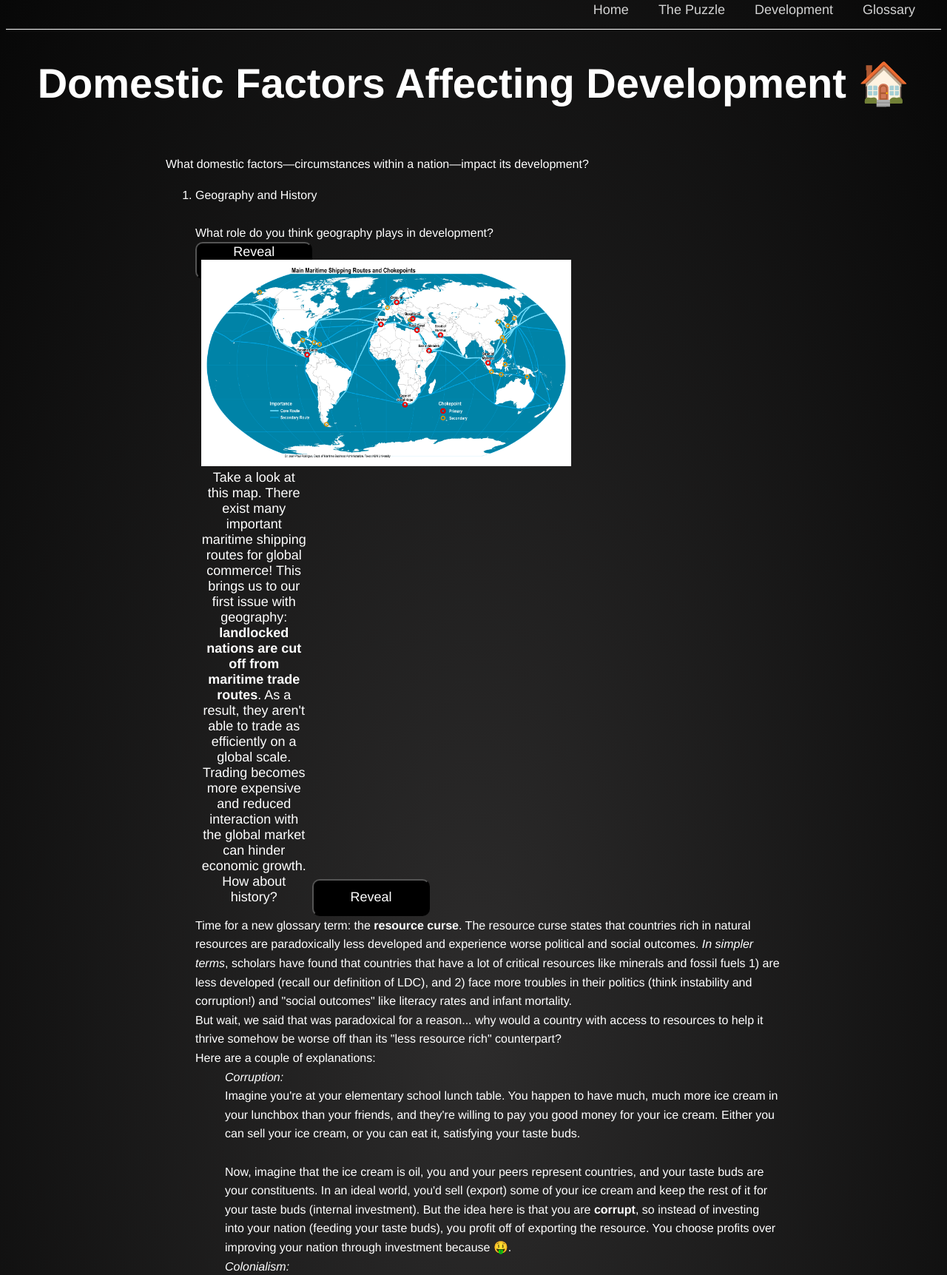
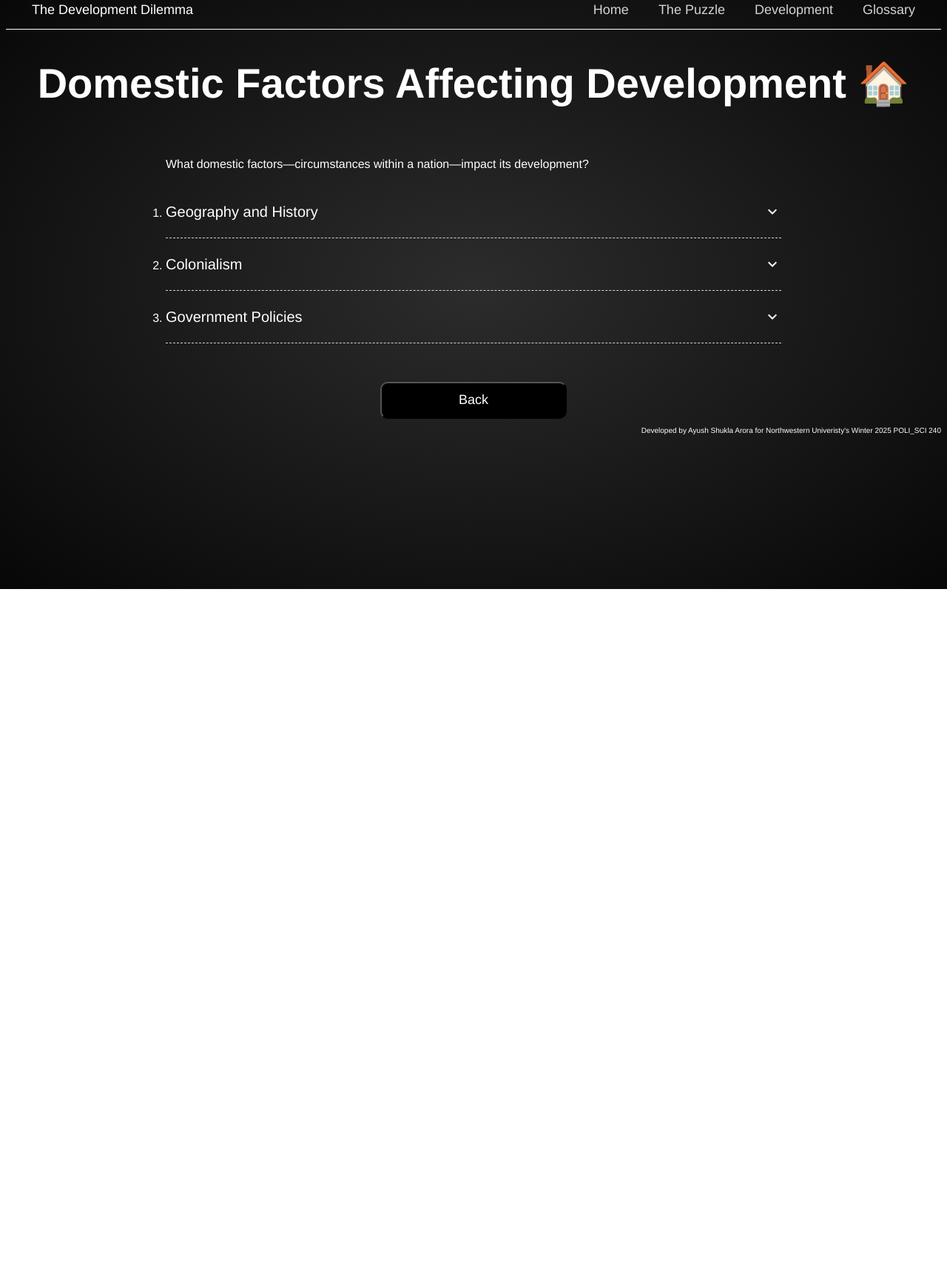
Before and after one commit to ayush-s-arora/thedevelopmentdilemma, a website: page pages/development/factors-domestic/index.html in a window 1280 px wide. Shown: the part 20-1743 px from the top of the page at 74% size. After the commit the page ends 816 px from the top, so only its background shows below. Drawn offline with nearby package versions, Linux system fonts and the light colour scheme.

Commit message:
Domestic, Intl Factors complete

```diff
--- a/header.html
+++ b/header.html
@@ -10,6 +10,7 @@
 </head>
 <body>
 <header>
+    <p class="header-title">The Development Dilemma</p>
     <p><a href='/pages/'>Home</a></p>
     <!-- <div class="dropdown"><a href='/pages/puzzle/'>The Puzzle</a>
     <div class="dropdown-content">
--- a/pages/development/factors-domestic/index.html
+++ b/pages/development/factors-domestic/index.html
@@ -30,114 +30,92 @@
 
                     <br>What domestic factors—circumstances within a nation—impact its development?
 
-                    <ol type="1">
-                        <li>Geography and History</li>
-                        <br>What role do you think geography plays in development?<br><button>Reveal</span
-                                class="button">
-                            <br><img src="/public/maritime-routes.png"
-                                alt="Main Maritime Shipping Routes and Checkpoints. Dr. Jean-Paul Rodrigue"
-                                width="500"></br>
-                            Take a look at this map. There exist many important maritime shipping routes for global
-                            commerce! This brings us to our first issue with geography: <b>landlocked nations are cut
-                                off
-                                from maritime trade routes</b>. As a result, they aren't able to trade as efficiently on
-                            a
-                            global scale. Trading becomes more expensive and reduced interaction with the global market
-                            can
-                            hinder economic growth.
-                            <br>How about history?<br><button>Reveal</button>
-                            <br>Time for a new glossary term: the <b>resource curse</b>. The resource curse states that
-                            countries rich in natural resources are paradoxically less developed and experience worse
-                            political and social outcomes. <i>In simpler terms</i>, scholars have found that countries
-                            that
-                            have a lot of critical resources like minerals and fossil fuels 1) are less developed
-                            (recall
-                            our definition of LDC), and 2) face more troubles in their politics (think instability and
-                            corruption!) and "social outcomes" like literacy rates and infant mortality.
-                            <br>But wait, we said that was paradoxical for a reason... why would a country with access
-                            to
-                            resources to help it thrive somehow be worse off than its "less resource rich" counterpart?
-                            <br>Here are a couple of explanations:
-                            <ul><i>Corruption:</i><br> Imagine you're at your elementary school lunch table. You happen
-                                to
-                                have much, much more ice cream in your lunchbox than your friends, and they're willing
-                                to
-                                pay you good money for your ice cream. Either you can sell your ice cream, or you can
-                                eat
-                                it, satisfying your taste buds.<br>
-                                <br>Now, imagine that the ice cream is oil, you and your peers represent countries, and
-                                your
-                                taste buds are your constituents. In an ideal world, you'd sell (export) some of your
-                                ice
-                                cream and keep the rest of it for your taste buds (internal investment). But the idea
-                                here
-                                is that you are <b>corrupt</b>, so instead of investing into your nation (feeding your
-                                taste
-                                buds), you profit off of exporting the resource. You choose profits over improving your
-                                nation through investment because 🤑.
-                            </ul>
-                            <ul><i>Colonialism:</i><br> Country A has an abundance of natural resources. Country B
-                                colonizes
-                                Country A. The colonists then exploit Country A's resources, often through enumeration
-                                (Country A can only trade with Country B, paying more for what they consume and less for
-                                what they sell, ultimately weakening Country A), which leaves Country A at a
-                                developmental
-                                disadvantage that makes it an LDC.</ul>
-                            <li>Colonialism</li>
-                            <br>Colonialism plays such a major role in development that it deserves a section of its
-                            own,
-                            separate from history.
-                            <ul><i>Arbitrary Borders:</i><br> Let's go back to the lunch table. About half of the table
-                                consists of your friends; you share the same hobbies, interests, and even favorite
-                                color!
-                                The other half of the table, though? They're fine, but you don't get along all that
-                                well.
-                                This arrangement is fine though. At least, it was fine until a teacher came and randomly
-                                separated your tablemates into two groups.<br>
-                                <br>In this instance, you and your peers represent, well, yourselves, your lunch table
-                                is a
-                                country, and your teacher represents a colonizing nation. The colonizing nation (your
-                                teacher) just placed arbitrary borders in your nation (lunch table), regrouping you your
-                                peers. There's now a good chance that you've been brought together with peers you don't
-                                get
-                                along with, and the strength your existing friend group had is now diminished because
-                                you're
-                                divided. This leads to conflict. In international relations, if there are ethnic
-                                differences
-                                between the divided individuals, the division yields <i>ethnic conflict</i>, hindering
-                                or
-                                even reversing development through the struggles that come with conflict.
-                            </ul>
-                            <ul><i>Local Climate:</i><br>Place matters. <br> Colonies with <i>tropical climates</i>
-                                often
-                                suffered from poor soil and disease, resulting in difficulties or death among colonists.
-                                As
-                                a result, the colonists didn't move to the colonies and instead exploited them for their
-                                resources from afar. This situation is called <b>extraction</b>.
-                                <br>In contrast, a colony with a more hospitable climate attracted colonists who still
-                                exploited the colonized nation. This exploitation was paired with long-term arrangements
-                                to
-                                live in the colony (<b>movement</b>), though, resulting in less extractive economies and
-                                potentially setting the colony up for long-term economic success.
-                            </ul>
-                            <li>Government Policies</li>
-                            Government policies play a role in development, too!<br>More specifically, policies that
+                    <ol type="1" class="expandable-list numbered">
+                            <li class="expandable-list-tab">
+                              <div class="expandable-list-item">
+                                Geography and History
+                                <span class="material-icons">keyboard_arrow_down</span>
+                              </div>
+                              <ul class="expandable-list-content">
+                                <li>
+                                  <u>What role do you think geography plays in development?</u><br>
+                                    <span><img src="/public/maritime-routes.png" alt="Main Maritime Shipping Routes and Checkpoints. Dr. Jean-Paul Rodrigue" width="400">
+                                        <br>
+                                        Take a look at this map. There exist many important maritime shipping routes for global commerce! This brings us to our first issue with geography: <b>landlocked nations are cut off from maritime trade routes</b>. As a result, they aren't able to trade as efficiently on a global scale. Trading becomes more expensive and reduced interaction with the global market can hinder economic growth.
+                                    </span>
+                                </span>
+                                </li>
+                                <br>
+                                <li>
+                                  <u>How about history?</u><br>
+                                    <span>Time for a new glossary term: the <b>resource curse</b>. The resource curse states that countries rich in natural resources are paradoxically less developed and experience worse political and social outcomes. <i>In simpler terms</i>, scholars have found that countries that have a lot of critical resources like minerals and fossil fuels 1) are less developed (recall our definition of LDC), and 2) face more troubles in their politics (think instability and corruption!) and "social outcomes" like literacy rates and infant mortality.
+                                        <br><br>
+                                        But wait, we said that was paradoxical for a reason... why would a country with access to resources to help it thrive somehow be worse off than its "less resource rich" counterpart?
+                                        <br><br>
+                                        Here are a couple of explanations:
+                                        <ul>
+                                          <li>
+                                            <i>Corruption:</i><br>
+                                            Imagine you're at your elementary school lunch table. You happen to have much, much more ice cream in your lunchbox than your friends, and they're willing to pay you good money for your ice cream. Either you can sell your ice cream, or you can eat it, satisfying your taste buds.<br>
+                                            <br>
+                                            Now, imagine that the ice cream is oil, you and your peers represent countries, and your taste buds are your constituents. In an ideal world, you'd sell (export) some of your ice cream and keep the rest of it for your taste buds (internal investment). But the idea here is that you are <b>corrupt</b>, so instead of investing into your nation (feeding your taste buds), you profit off of exporting the resource. You choose profits over improving your nation through investment because 🤑.
+                                          </li>
+                                          <li>
+                                            <i>Colonialism:</i><br>
+                                            Country A has an abundance of natural resources. Country B colonizes Country A. The colonists then exploit Country A's resources, often through enumeration (Country A can only trade with Country B, paying more for what they consume and less for what they sell, ultimately weakening Country A), which leaves Country A at a developmental disadvantage that makes it an LDC.
+                                          </li>
+                                        </ul></span>
+                                    </span>
+                                </span>
+
+                                </li>
+                              </ul>
+                            </li>
+                                <li class="expandable-list-tab">
+                                  <div class="expandable-list-item">
+                                    Colonialism
+                                    <span class="material-icons">keyboard_arrow_down</span>
+                                  </div>
+                                  <ul class="expandable-list-content">
+                                      Colonialism plays <i>such</i> a major role in development that it deserves a section of its own, separate from history.
+                                    <li>
+                                      <u>Arbitrary Borders:</u><br>
+                                      Let's go back to the lunch table. About half of the table consists of your friends; you share the same hobbies, interests, and even favorite color! The other half of the table, though? They're fine, but you don't get along all that well. This arrangement is fine though. At least, it was fine until a teacher came and randomly separated your tablemates into two groups.<br>
+                                      <br>
+                                      In this instance, you and your peers represent, well, yourselves, your lunch table is a country, and your teacher represents a colonizing nation. The colonizing nation (your teacher) just placed arbitrary borders in your nation (lunch table), regrouping you and your peers. There's now a good chance that you've been brought together with peers you don't get along with, and the strength your existing friend group had is now diminished because you're divided. This leads to conflict. In international relations, if there are ethnic differences between the divided individuals, the division yields <i>ethnic conflict</i>, hindering or even reversing development through the struggles that come with conflict.
+                                    </li>
+                                    <li>
+                                      <u>Local Climate:</u><br>
+                                      Place matters.<br><br>
+                                      Colonies with <i>tropical climates</i> often suffered from poor soil and disease, resulting in difficulties or death among colonists. As a result, the colonists didn't move to the colonies and instead exploited them for their resources from afar. This situation is called <b>extraction</b>.<br><br>
+                                      In contrast, a colony with a more hospitable climate attracted colonists who still exploited the colonized nation. This exploitation was paired with long-term arrangements to live in the colony (<b>movement</b>), though, resulting in less extractive economies and potentially setting the colony up for long-term economic success.
+                                    </li>
+                                  </ul>
+                                </li>
+                              </ul>
+                              <li class="expandable-list-tab">
+                                <div class="expandable-list-item">
+                                    Government Policies
+                                  <span class="material-icons">keyboard_arrow_down</span>
+                                </div>
+                                <ul class="expandable-list-content">
+                            Government policies play a role in development, too! More specifically, policies that
                             support
                             <b>infrastructure</b>, or the basic structures necessary for social activity, such as
                             transportation and telecommunications networks, and power and water supply, tend to help
                             bolster
-                            development.<br>Countries that have a reliable and dependable set of laws (<b>rule of
+                            development.<br><br>Countries that have a reliable and dependable set of laws (<b>rule of
                                 law</b>)
                             and punishments also tend to be more develpoed, as the citizens gain a sense of protection
                             from
-                            issues such as predatory business practices, furthering social and economic progress.<br>A
+                            issues such as predatory business practices, furthering social and economic progress.<br><br>A
                             country's regime type also may yield wealth differences. For instance, a democracy's
                             emphases on
                             fairness and accountability may also further progress, supporting development.
                     </ol>
                 </content>
             </div>
-            <a href="/pages/development">Back</a>
+            <br><br><button onclick="window.location.href='/pages/development'";>Back</button>
         </info>
     </div>
 </body>
--- a/style.css
+++ b/style.css
@@ -190,8 +190,8 @@ header {
   border-bottom: 1px solid;
   color: white;
   font-size: large;
-  align-items: right;
-  justify-content: right;
+  align-items: center;
+  /* justify-content: right; */
   display: flex;
 
   a {
@@ -210,6 +210,13 @@ header {
   a:hover {
     color: #fff;
     transition: color 0.3s ease;
+  }
+
+  .header-title {
+    align-items: left;
+    justify-self: left;
+    text-align: left;
+    margin-right: auto;
   }
 }
 
@@ -360,6 +367,10 @@ info {
   padding: 0;
 }
 
+.expandable-list.numbered {
+  list-style-type: decimal;
+}
+
 .expandable-list-tab {
   border-bottom: 1px dashed #d3d3d3;
 }
@@ -396,3 +407,7 @@ info {
   font-size: 16px;
   line-height: 24px;
 }
+
+.puzzle-solve {
+  text-align: center;
+}
```
Also changed, not shown: pages/development/factors-international/index.html (+87 -21 lines), pages/development/index.html (+5 -6 lines).
